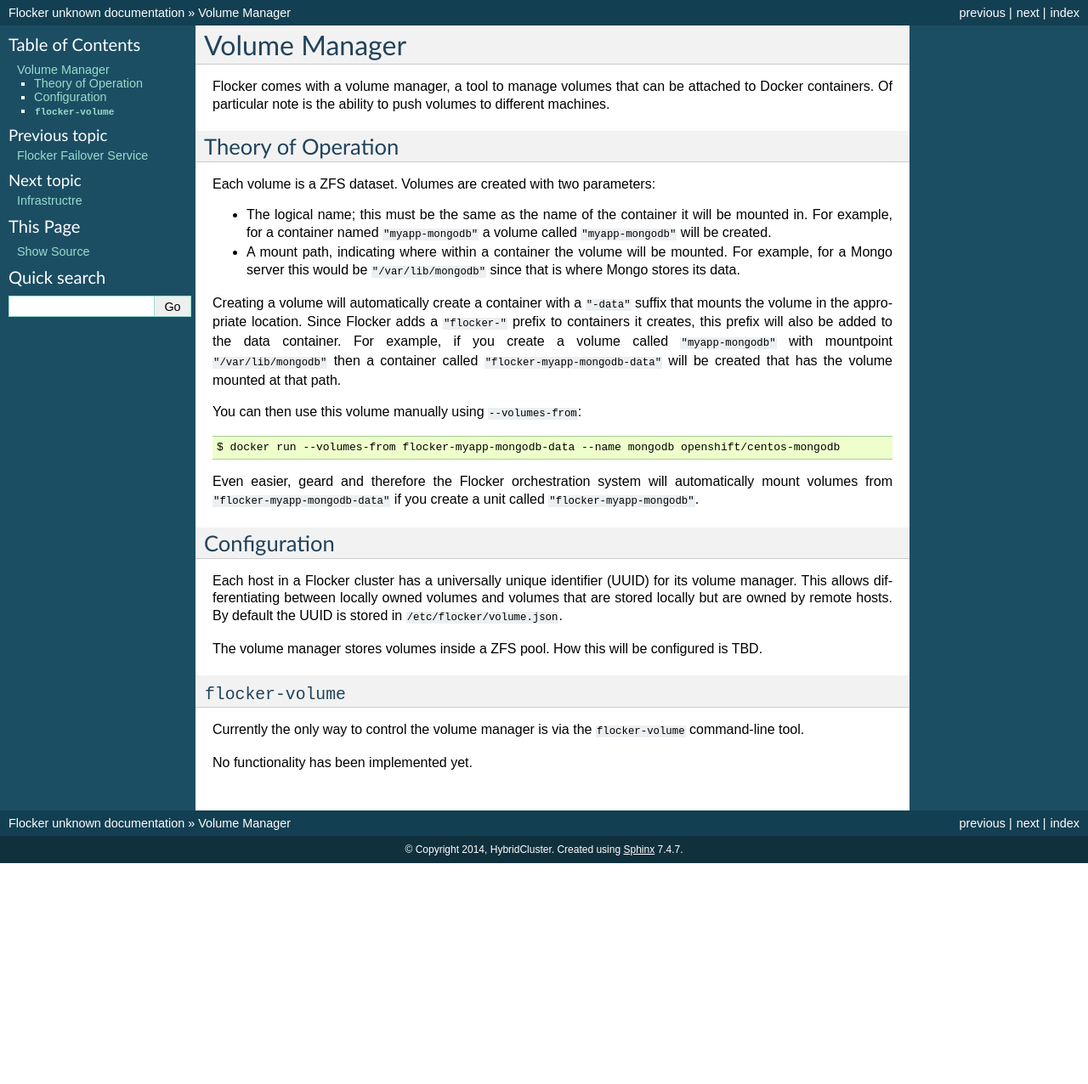
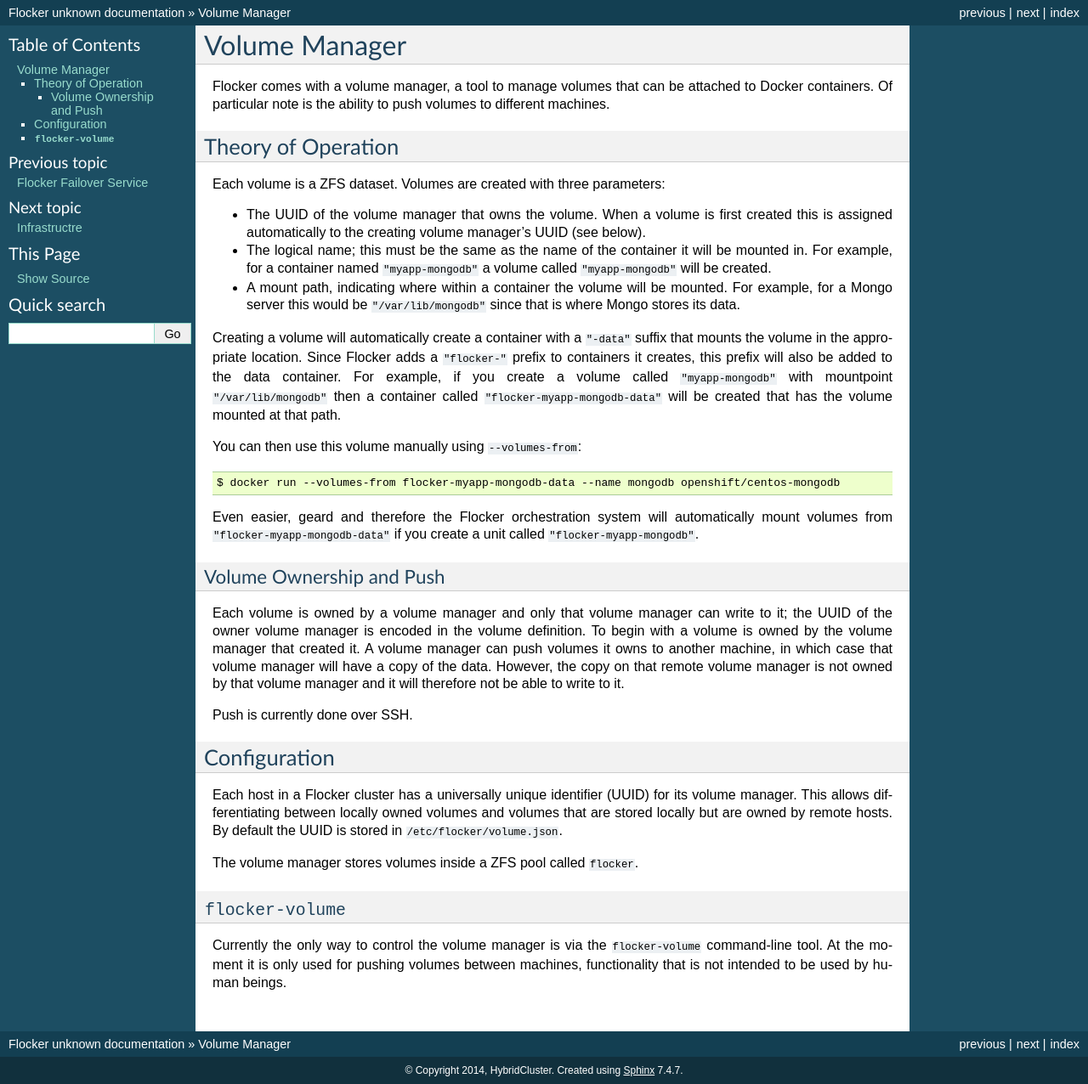
Before and after one commit to ClusterHQ/flocker, a Sphinx documentation site: the page built from docs/volume/index.rst, in a window 1280 px wide. Shown: the whole page at 85% size. Built offline with Sphinx 7.4.7, drawn with Linux system fonts in a browser that asks for light colours; before the commit the page ends 1016 px from its top, so only the background shows below that.

Commit message:
Document ownership and push.

```diff
--- a/docs/volume/index.rst
+++ b/docs/volume/index.rst
@@ -6,9 +6,12 @@
 
 Theory of Operation
 *******************
+
 Each volume is a ZFS dataset.
-Volumes are created with two parameters:
+Volumes are created with three parameters:
 
+* The UUID of the volume manager that owns the volume.
+  When a volume is first created this is assigned automatically to the creating volume manager's UUID (see below).
 * The logical name; this must be the same as the name of the container it will be mounted in.
   For example, for a container named ``"myapp-mongodb"`` a volume called ``"myapp-mongodb"`` will be created.
 * A mount path, indicating where within a container the volume will be mounted.
@@ -24,18 +27,30 @@
 
 Even easier, geard and therefore the Flocker orchestration system will automatically mount volumes from ``"flocker-myapp-mongodb-data"`` if you create a unit called ``"flocker-myapp-mongodb"``.
 
+
+Volume Ownership and Push
+^^^^^^^^^^^^^^^^^^^^^^^^^
+
+Each volume is owned by a volume manager and only that volume manager can write to it; the UUID of the owner volume manager is encoded in the volume definition.
+To begin with a volume is owned by the volume manager that created it.
+A volume manager can push volumes it owns to another machine, in which case that volume manager will have a copy of the data.
+However, the copy on that remote volume manager is not owned by that volume manager and it will therefore not be able to write to it.
+
+Push is currently done over SSH.
+
+
 Configuration
 *************
+
 Each host in a Flocker cluster has a universally unique identifier (UUID) for its volume manager.
 This allows differentiating between locally owned volumes and volumes that are stored locally but are owned by remote hosts.
 By default the UUID is stored in ``/etc/flocker/volume.json``.
 
-The volume manager stores volumes inside a ZFS pool.
-How this will be configured is TBD.
+The volume manager stores volumes inside a ZFS pool called ``flocker``.
+
 
 ``flocker-volume``
 ******************
 
 Currently the only way to control the volume manager is via the ``flocker-volume`` command-line tool.
-
-No functionality has been implemented yet.
+At the moment it is only used for pushing volumes between machines, functionality that is not intended to be used by human beings.
```
